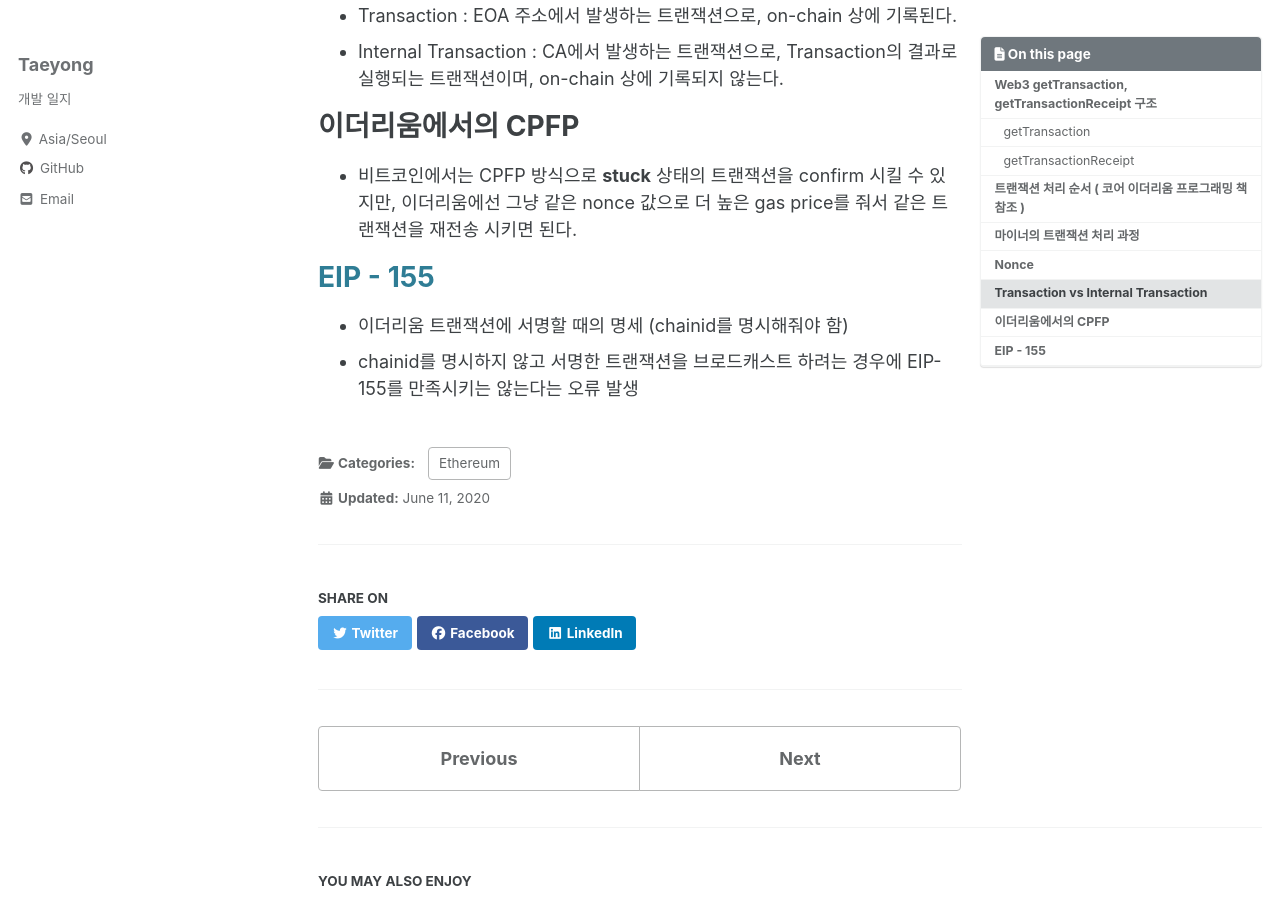
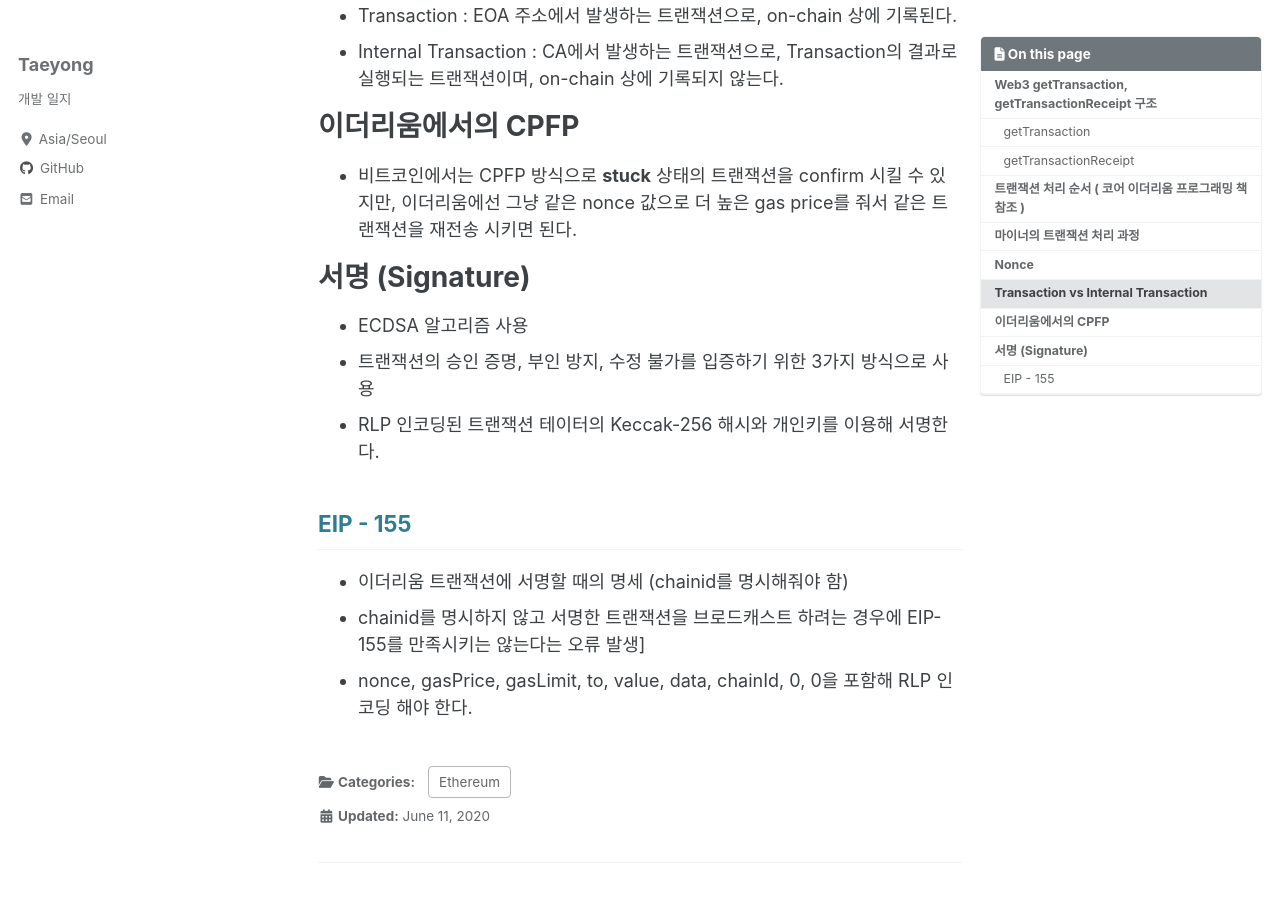
Before and after one commit to TaeYongHwang/TaeYongHwang.github.io, a Jekyll site: the page built from _posts/ethereum/2020-06-11-ethereum-transaction.md, in a window 1280 px wide and 900 px high, scrolled down 3228 px. Built offline with Jekyll 4.4.1, drawn with Linux system fonts in a browser that asks for light colours; cached includes are drawn as plain includes; nearby versions of some CDN libraries.

Commit message:
signature

```diff
--- a/_posts/ethereum/2020-06-11-ethereum-transaction.md
+++ b/_posts/ethereum/2020-06-11-ethereum-transaction.md
@@ -102,6 +102,14 @@ categories: Ethereum
 - 비트코인에서는 CPFP 방식으로 __stuck__ 상태의 트랜잭션을 confirm 시킬 수 있지만, 이더리움에선
 그냥 같은 nonce 값으로 더 높은 gas price를 줘서 같은 트랜잭션을 재전송 시키면 된다.
 
-# [EIP - 155](https://github.com/ethereum/EIPs/blob/master/EIPS/eip-155.md)
+# 서명 (Signature)
+- ECDSA 알고리즘 사용
+- 트랜잭션의 승인 증명, 부인 방지, 수정 불가를 입증하기 위한 3가지 방식으로 사용
+- RLP 인코딩된 트랜잭션 테이터의 Keccak-256 해시와 개인키를 이용해 서명한다.
+
+
+
+## [EIP - 155](https://github.com/ethereum/EIPs/blob/master/EIPS/eip-155.md)
 - 이더리움 트랜잭션에 서명할 때의 명세 (chainid를 명시해줘야 함)
-- chainid를 명시하지 않고 서명한 트랜잭션을 브로드캐스트 하려는 경우에 EIP-155를 만족시키는 않는다는 오류 발생
+- chainid를 명시하지 않고 서명한 트랜잭션을 브로드캐스트 하려는 경우에 EIP-155를 만족시키는 않는다는 오류 발생]
+- nonce, gasPrice, gasLimit, to, value, data, chainId, 0, 0을 포함해 RLP 인코딩 해야 한다.
```
